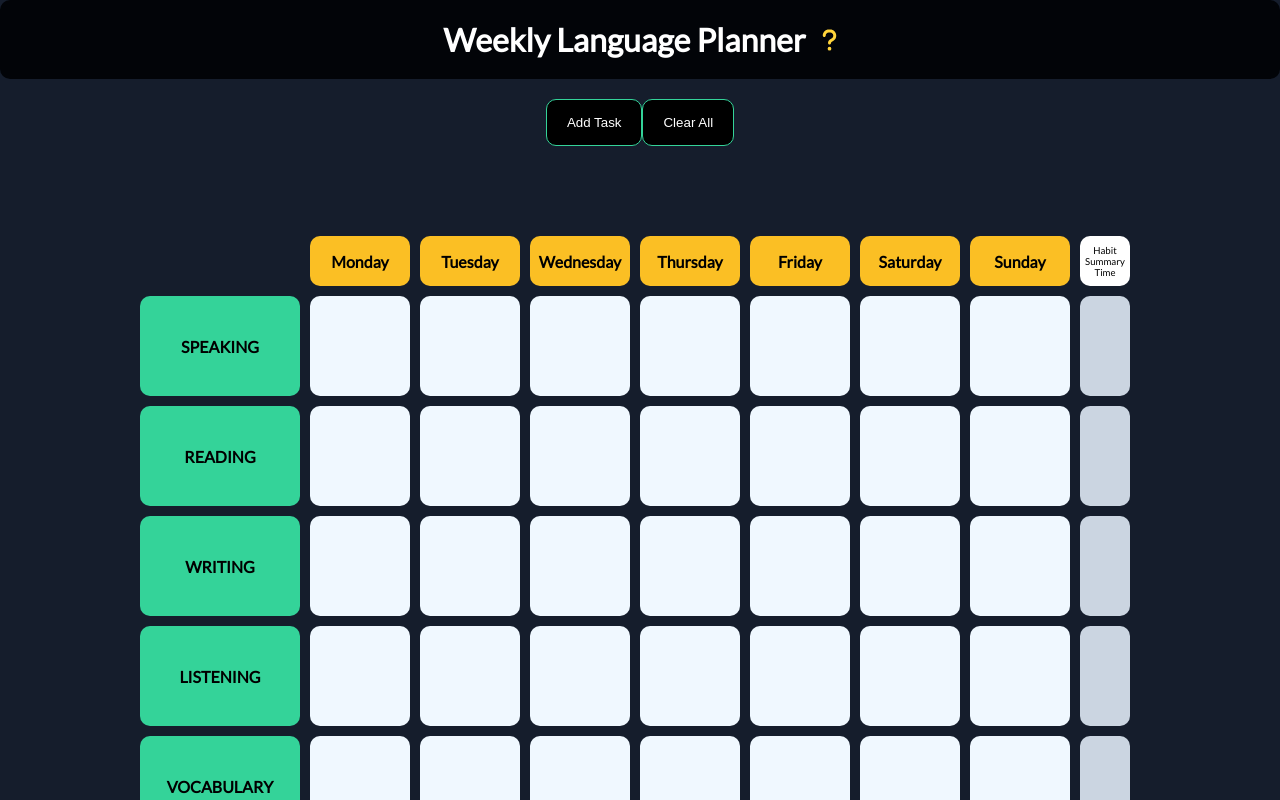
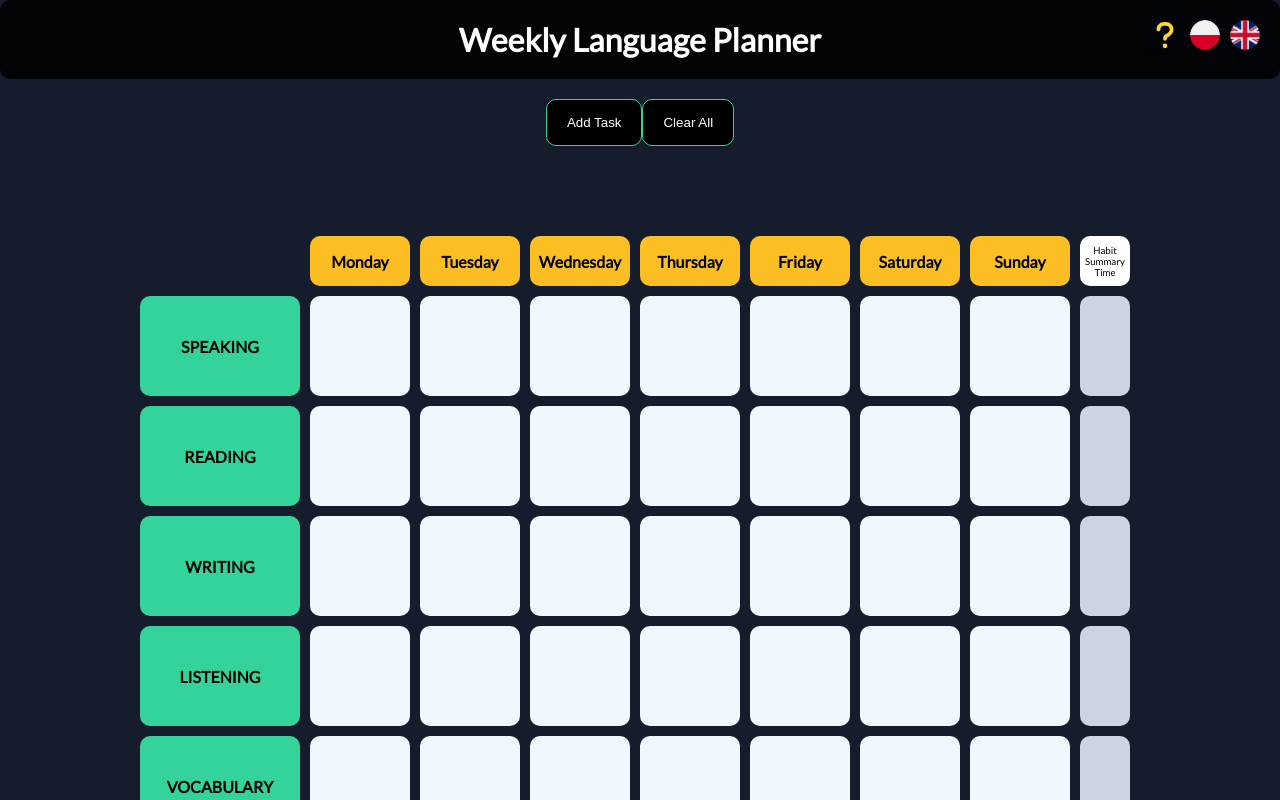
Before and after one commit to artur-IT/Weekly-Language-Planner, a React (Vite) app: page / in a window 1280 px wide. Shown: the top 800 px of the page. Built offline with nearby package versions, Linux system fonts and the light colour scheme.

Commit message:
add compon. Language with icon and add tooltip about

```diff
--- a/index.html
+++ b/index.html
@@ -9,6 +9,7 @@
     <link rel="stylesheet" href="./src/css/days.css" />
     <link rel="stylesheet" href="./src/css/habits.css" />
     <link rel="stylesheet" href="./src/css/habitSum.css" />
+    <link rel="stylesheet" href="./src/css/language-tooltip.css" />
     <title>Weekly Language Planner</title>
   </head>
   <body>
--- a/src/components/Header.jsx
+++ b/src/components/Header.jsx
@@ -19,10 +19,7 @@ const Header = () => {
 
   return (
     <>
-      <h1>
-        Weekly Language Planner <img src="./src/icon/question.svg" alt="question symbol" />
-      </h1>
-
+      <h1>Weekly Language Planner</h1>
       <button className="add_top" onClick={showTaskBar} ref={myRef}>
         Add Task
       </button>
--- /dev/null
+++ b/src/components/Language.jsx
@@ -0,0 +1,16 @@
+const Language = () => {
+  return (
+    <>
+      <div className="languages">
+        <div className="tooltip">
+          <img className="" src="./src/icon/question.svg" alt="question symbol" />
+          <p className="tooltiptext">testy moje...</p>
+        </div>
+        <img src="./src/icon/pl.png" alt="polish language" />
+        <img src="./src/icon/en.png" alt="english language" />
+      </div>
+    </>
+  );
+};
+
+export default Language;
--- /dev/null
+++ b/src/css/language-tooltip.css
@@ -0,0 +1,63 @@
+.languages {
+  position: absolute;
+  top: 20px;
+  right: 20px;
+}
+
+img {
+  width: 30px;
+  height: 30px;
+  margin-left: 10px;
+  border-radius: 50%;
+  cursor: pointer;
+}
+img:hover {
+  border: 2px solid #34d399;
+}
+
+/* Tooltip container */
+.tooltip {
+  position: relative;
+  display: inline-block;
+  border-bottom: 1px dotted black; /* If you want dots under the hoverable text */
+}
+
+/* Tooltip text */
+.tooltip .tooltiptext {
+  visibility: hidden;
+  width: 120px;
+  background-color: #555;
+  color: #fff;
+  text-align: center;
+  padding: 5px 0;
+  border-radius: 6px;
+
+  /* Position the tooltip text */
+  position: absolute;
+  z-index: 1;
+  bottom: -45px;
+  left: 50%;
+  margin-left: -60px;
+
+  /* Fade in tooltip */
+  opacity: 0;
+  transition: opacity 0.3s;
+}
+
+/* Tooltip arrow */
+.tooltip .tooltiptext::after {
+  content: "";
+  position: absolute;
+  bottom: 100%;
+  left: 50%;
+  margin-left: 0px;
+  border-width: 5px;
+  border-style: solid;
+  border-color: #555 transparent transparent transparent;
+}
+
+/* Show the tooltip text when you mouse over the tooltip container */
+.tooltip:hover .tooltiptext {
+  visibility: visible;
+  opacity: 1;
+}
--- a/src/css/style.css
+++ b/src/css/style.css
@@ -21,15 +21,6 @@ h1 {
   padding: 20px 0;
   color: #fff;
   background-color: #020408;
-  z-index: 2;
-}
-
-img {
-  width: 15px;
-  margin-left: 10px;
-}
-img:hover {
-  border: 1px solid red;
 }
 
 hr {
@@ -84,5 +75,5 @@ button.remove_top {
 }
 
 .btn_done:hover {
-  border: 1px solid green;
+  border: 1px solid #34d399;
 }
--- a/src/main.jsx
+++ b/src/main.jsx
@@ -1,12 +1,14 @@
 import React from "react";
 import ReactDOM from "react-dom/client";
 import Header from "./components/Header";
+import Language from "./components/Language.jsx";
 import App from "./App..jsx";
 import SectionAddTask from "./components/SectionAddTask";
 
 ReactDOM.createRoot(document.querySelector(".wrapper")).render(
   <React.StrictMode>
     <Header />
+    <Language />
     <SectionAddTask />
     <App />
   </React.StrictMode>
```
Also changed, not shown: src/icon/en.png (added), src/icon/pl.png (added).
